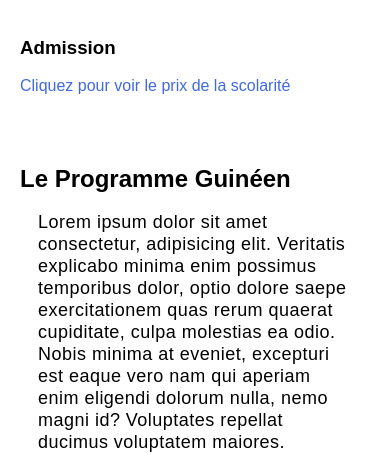
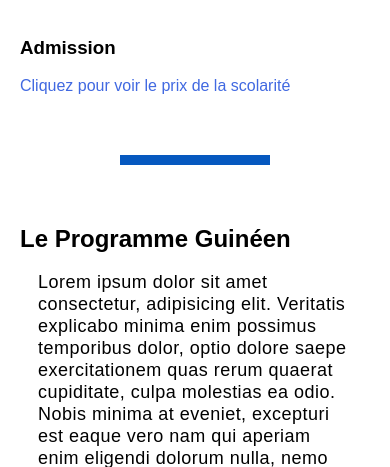
Before and after one commit to NormalGuy42/School-website, a PHP site: the page made by Lycée-primaire/program.html in a window 390 px wide. Shown: the part 1745-2212 px from the top of the page. Run offline with PHP 8.4, Linux system fonts and the light colour scheme.

Commit message:
New commit

```diff
--- a/Lycée-primaire/program.html
+++ b/Lycée-primaire/program.html
@@ -38,9 +38,19 @@
             margin-top: 18px;
             display: block;
         }
+        /*Divider*/
+        .divider{
+            height: 10px;
+            width: 250px;
+            margin: 40px auto;
+            background-color: var(--title-blue);
+        }
         @media (max-width:520px) {
             .program_grid{
                 grid-template-columns: repeat(1,130px);
+            }
+            .divider{
+                width: 150px;
             }
         }
 
@@ -120,6 +130,7 @@
                 Cliquez pour voir le prix de la scolarité
             </a>
         </div>
+        <div class="divider"></div>
         <div class="content program" id="guinea">
             <h2>Le Programme Guinéen</h2>
             <p>
--- a/Lycée-primaire/style.css
+++ b/Lycée-primaire/style.css
@@ -200,7 +200,7 @@ footer svg{
         display: block;
         height: 300px;
         position: absolute;
-        top: 100px;
+        top: 103px;
         left: -100%;
         background-color: #01509d;
         width: 100%;
```
